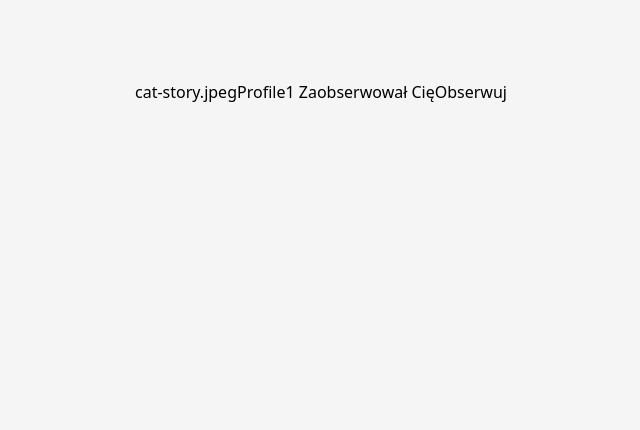
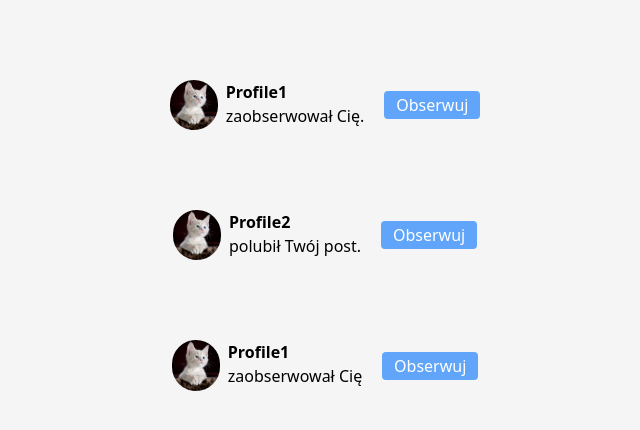
Before and after one commit to kappyllo/ig_clone, a React (Vite) app in the folder frontend/acustic_ig/: page /notifications in a window 1280 px wide. Shown: the top 430 px of the page, without its empty margins (319-959 px from the left). Built offline with nearby package versions, Linux system fonts and the light colour scheme.

Commit message:
Finishing desktop notification page.

```diff
--- a/frontend/acustic_ig/src/UI/NotificationElement.tsx
+++ b/frontend/acustic_ig/src/UI/NotificationElement.tsx
@@ -9,12 +9,19 @@ interface Props {
 
 export default function NotificationElement({ who, what, btn }: Props) {
   return (
-    <div className="flex justify-center pt-20">
-      <div>{who.img}</div>
+    <div className="flex justify-center align-middle pt-20">
+      <div className="flex justify-center">
+        <img src={who.img} alt="" className="rounded-full w-12   mr-2 ml-2" />
+      </div>
       <div>
-        {who.name} {what}
+        <p className="font-semibold">{who.name}</p>
+        <p>{what}</p>
       </div>
-      {btn !== "none" ? <button>{btn}</button> : null}
+      {btn !== "none" ? (
+        <button className=" bg-blue-400 text-white rounded h-7 w-24 my-auto ml-5">
+          {btn}
+        </button>
+      ) : null}
     </div>
   );
 }
--- a/frontend/acustic_ig/src/pages/NotificationPage.tsx
+++ b/frontend/acustic_ig/src/pages/NotificationPage.tsx
@@ -4,7 +4,17 @@ import LeftSideBar from "../components/LeftSidebar";
 const EXAMPLE_NOTIF = [
   {
     who: { name: "Profile1", img: "cat-story.jpeg" },
-    what: "Zaobserwował Cię",
+    what: "zaobserwował Cię.",
+    btn: "Obserwuj",
+  },
+  {
+    who: { name: "Profile2", img: "cat-story.jpeg" },
+    what: "polubił Twój post.",
+    btn: "Obserwuj",
+  },
+  {
+    who: { name: "Profile1", img: "cat-story.jpeg" },
+    what: "zaobserwował Cię",
     btn: "Obserwuj",
   },
 ];
```
